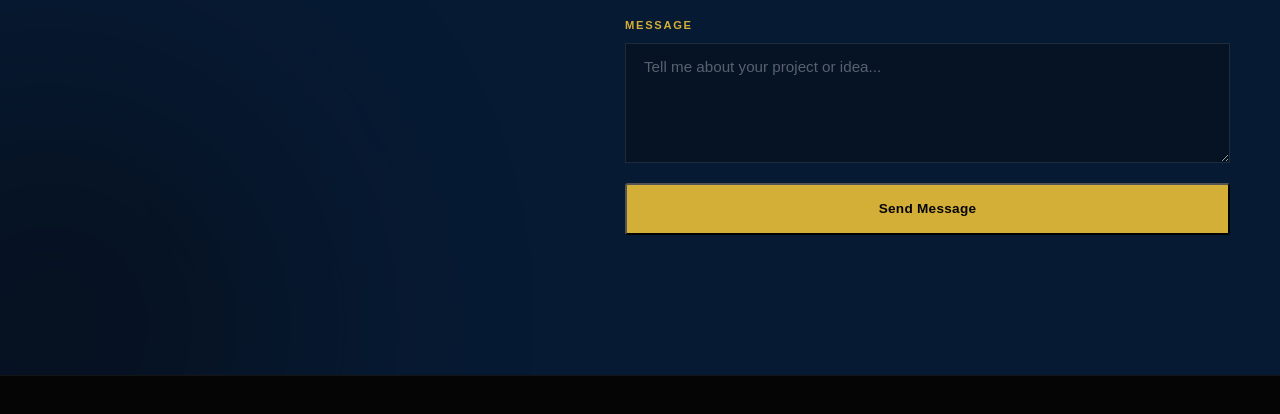
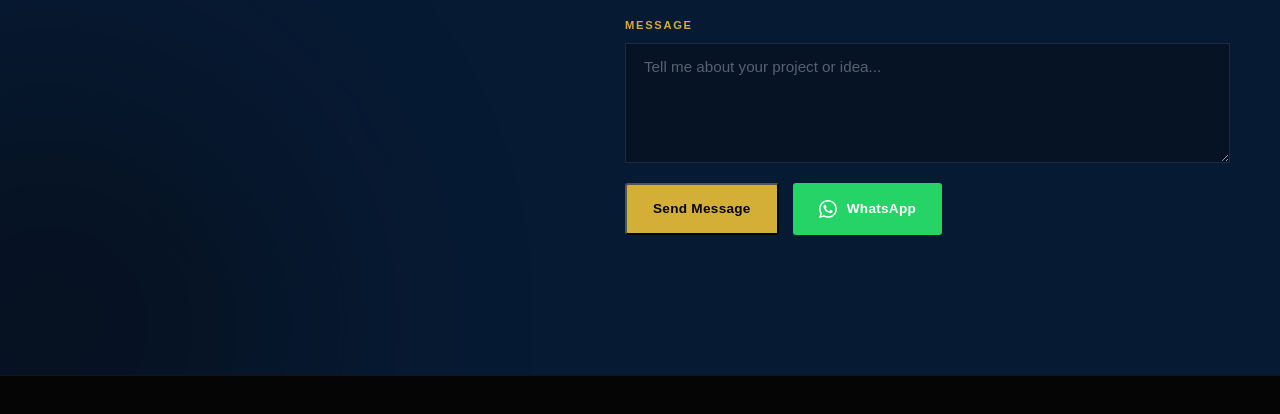
Before and after one commit to Mikevin825/J-Code-Services, a plain HTML site: page index.html in a window 1280 px wide. Shown: the part 7984-8398 px from the top of the page. Drawn offline with Linux system fonts and the light colour scheme.

Commit message:
Fixed contact

```diff
--- a/css/style.css
+++ b/css/style.css
@@ -1856,6 +1856,36 @@ a {
     min-height: 120px;
 }
 
+.form-actions {
+    display: flex;
+    flex-wrap: wrap;
+    gap: 14px;
+    align-items: center;
+}
+
+.btn-whatsapp {
+    display: inline-flex;
+    align-items: center;
+    gap: 10px;
+    background: #25D366;
+    color: #fff;
+    border: none;
+    font-size: 0.85rem;
+    font-weight: 700;
+    letter-spacing: 0.02em;
+    min-height: 52px;
+    padding: 0 26px;
+    border-radius: 3px;
+    cursor: pointer;
+    text-decoration: none;
+    transition: background 0.25s ease, transform 0.25s ease;
+}
+
+.btn-whatsapp:hover {
+    background: #1fb857;
+    transform: translateY(-2px);
+}
+
 /* =========================================
    CONTACT RESPONSIVE
    ========================================= */
--- a/index.html
+++ b/index.html
@@ -490,7 +490,7 @@
                 lead to value and impact.
               </p>
 
-              <form class="contact-form" id="contact-form">
+              <form class="contact-form" id="contact-form" action="https://formspree.io/f/xgaordvd" method="POST">
                 <div class="form-row">
                   <div class="form-group">
                     <label for="name">Your Name</label>
@@ -526,9 +526,21 @@
                   ></textarea>
                 </div>
 
-                <button type="submit" class="btn btn-primary">
-                  Send Message
-                </button>
+                <div class="form-actions">
+                  <button type="submit" class="btn btn-primary">
+                    Send Message
+                  </button>
+
+                  <a
+                    href="https://wa.me/2347049280027?text=Hi%20Jeremiah%2C%20I%27d%20like%20to%20work%20with%20you."
+                    target="_blank"
+                    rel="noopener"
+                    class="btn btn-whatsapp"
+                  >
+                    <svg xmlns="http://www.w3.org/2000/svg" width="18" height="18" viewBox="0 0 24 24" fill="currentColor"><path d="M17.472 14.382c-.297-.149-1.758-.867-2.03-.967-.273-.099-.471-.148-.67.15-.197.297-.767.966-.94 1.164-.173.199-.347.223-.644.075-.297-.15-1.255-.463-2.39-1.475-.883-.788-1.48-1.761-1.653-2.059-.173-.297-.018-.458.13-.606.134-.133.298-.347.446-.52.149-.174.198-.298.298-.497.099-.198.05-.371-.025-.52-.075-.149-.669-1.612-.916-2.207-.242-.579-.487-.5-.669-.51-.173-.008-.371-.01-.57-.01-.198 0-.52.074-.792.372-.272.297-1.04 1.016-1.04 2.479 0 1.462 1.065 2.875 1.213 3.074.149.198 2.096 3.2 5.077 4.487.709.306 1.262.489 1.694.625.712.227 1.36.195 1.871.118.571-.085 1.758-.719 2.006-1.413.248-.694.248-1.289.173-1.413-.074-.124-.272-.198-.57-.347m-5.421 7.403h-.004a9.87 9.87 0 01-5.031-1.378l-.361-.214-3.741.982.998-3.648-.235-.374a9.86 9.86 0 01-1.51-5.26c.001-5.45 4.436-9.884 9.888-9.884 2.64 0 5.122 1.03 6.988 2.898a9.825 9.825 0 012.893 6.994c-.003 5.45-4.437 9.884-9.885 9.884m8.413-18.297A11.815 11.815 0 0012.05 0C5.495 0 .16 5.335.157 11.892c0 2.096.547 4.142 1.588 5.945L.057 24l6.305-1.654a11.882 11.882 0 005.683 1.448h.005c6.554 0 11.89-5.335 11.893-11.893a11.821 11.821 0 00-3.48-8.413z"/></svg>
+                    WhatsApp
+                  </a>
+                </div>
               </form>
             </div>
           </div>
--- a/js/main.js
+++ b/js/main.js
@@ -123,30 +123,4 @@
   window.addEventListener("scroll", highlightNav, { passive: true });
   highlightNav();
 
-  /* -----------------------------------------
-     CONTACT FORM
-     ----------------------------------------- */
-
-  var contactForm = document.getElementById("contact-form");
-
-  if (contactForm) {
-    contactForm.addEventListener("submit", function (e) {
-      e.preventDefault();
-
-      var btn = contactForm.querySelector("button[type=\"submit\"]");
-      var originalText = btn.textContent;
-
-      btn.textContent = "Message Sent ✓";
-      btn.style.background = "var(--color-yellow)";
-      btn.disabled = true;
-
-      // Reset after 3 seconds
-      setTimeout(function () {
-        btn.textContent = originalText;
-        btn.style.background = "";
-        btn.disabled = false;
-        contactForm.reset();
-      }, 3000);
-    });
-  }
 })();
```
